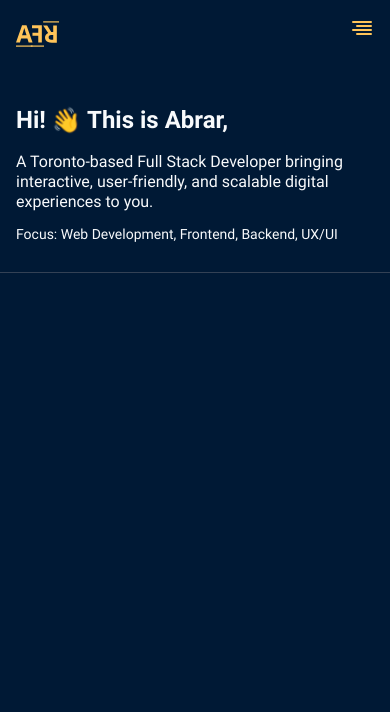
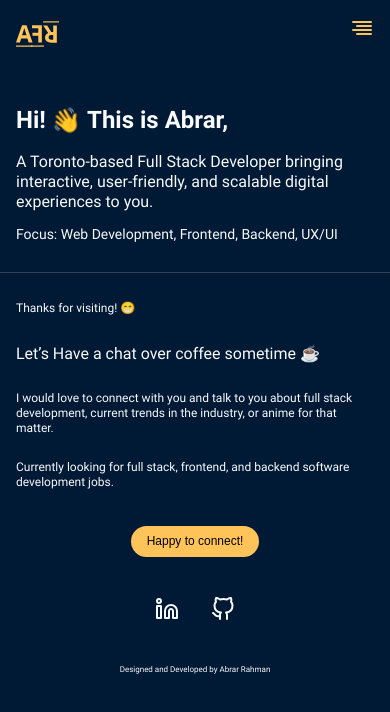
Before and after one commit to abrarfahimr/portfolio-website, a React (Create React App) app: page / in a window 390 px wide. Shown: the top 712 px of the page. Built offline with nearby package versions, Linux system fonts and the light colour scheme.

Commit message:
finished styling mobile view for footer

```diff
--- a/src/components/Footer/Footer.js
+++ b/src/components/Footer/Footer.js
@@ -1,11 +1,49 @@
 import './Footer.scss';
+import linkedin from '../../assets/icons/linkedin.svg';
+import github from '../../assets/icons/github.svg';
 
 const Footer = () => {
   return (
-    <div>
-
-    </div>
-  )
+    <footer className="footer">
+      <p className="footer__paragraph">Thanks for visiting! 😁</p>
+      <p className="footer__paragraph--bold">
+        Let’s Have a chat over coffee sometime ☕️
+      </p>
+      <p className="footer__paragraph">
+        I would love to connect with you and talk to you about full stack
+        development, current trends in the industry, or anime for that matter.
+      </p>
+      <p className="footer__paragraph">
+        Currently looking for full stack, frontend, and backend software
+        development jobs.
+      </p>
+      <div className="footer__linkcontainer">
+        <a className="footer__link" href="mailto:abrarfahimr@gmail.com">
+          <button className="footer__button">Happy to connect!</button>
+        </a>
+      </div>
+      <div className="footer__socials">
+        <a
+          className="footer__links"
+          href="https://www.linkedin.com/in/abrarfahimr"
+          target="_blank"
+          rel="noopener noreferrer"
+        >
+          <img
+            className="footer__icon"
+            src={linkedin}
+            alt="linkedin icon"
+          ></img>
+        </a>
+        <a className="footer__links" href="https://github.com/abrarfahimr">
+          <img className="footer__icon" src={github} alt="github icon"></img>
+        </a>
+      </div>
+      <p className="footer__copyright">
+        Designed and Developed by Abrar Rahman
+      </p>
+    </footer>
+  );
 }
 
 export default Footer;
--- a/src/components/Footer/Footer.scss
+++ b/src/components/Footer/Footer.scss
@@ -2,3 +2,36 @@
 @use '../../styles/partials/fonts' as *;
 @use '../../styles/partials/mixins' as *;
 @use '../../styles/partials/variables' as *;
+
+.footer{
+  padding: 1rem;
+  display: flex;
+  flex-direction: column;
+  &__paragraph{
+    @include page-label;
+  }
+  &__linkcontainer{
+    display: flex;
+    justify-content: center;
+    align-items: center;
+    margin-top: 1.5rem;
+  }
+  &__link{
+    text-decoration: none;
+  }
+  &__button{
+    @include primarybtn;
+  }
+  &__socials{
+    @extend .footer__linkcontainer;
+  }
+  &__icon{
+    padding: 1rem;
+  }
+  &__copyright{
+    @include footer-label;
+    text-align: center;
+    margin-top: 1.5rem;
+  }
+
+}
--- a/src/styles/partials/_mixins.scss
+++ b/src/styles/partials/_mixins.scss
@@ -90,10 +90,15 @@
   display: flex;
   justify-content: center;
   align-items: center;
+  @include page-label();
   padding: 0.5rem 1rem;
   border: none;
   border-radius: 1.25rem;
   background-color: $portfolio-yellow;
+  @include tablet(){
+    padding: 1rem 1.5rem;
+    border-radius: 2rem;
+  }
   &:hover{
     transition-duration: 0.2s;
     background-color: $portfolio-darkyellow;
```
